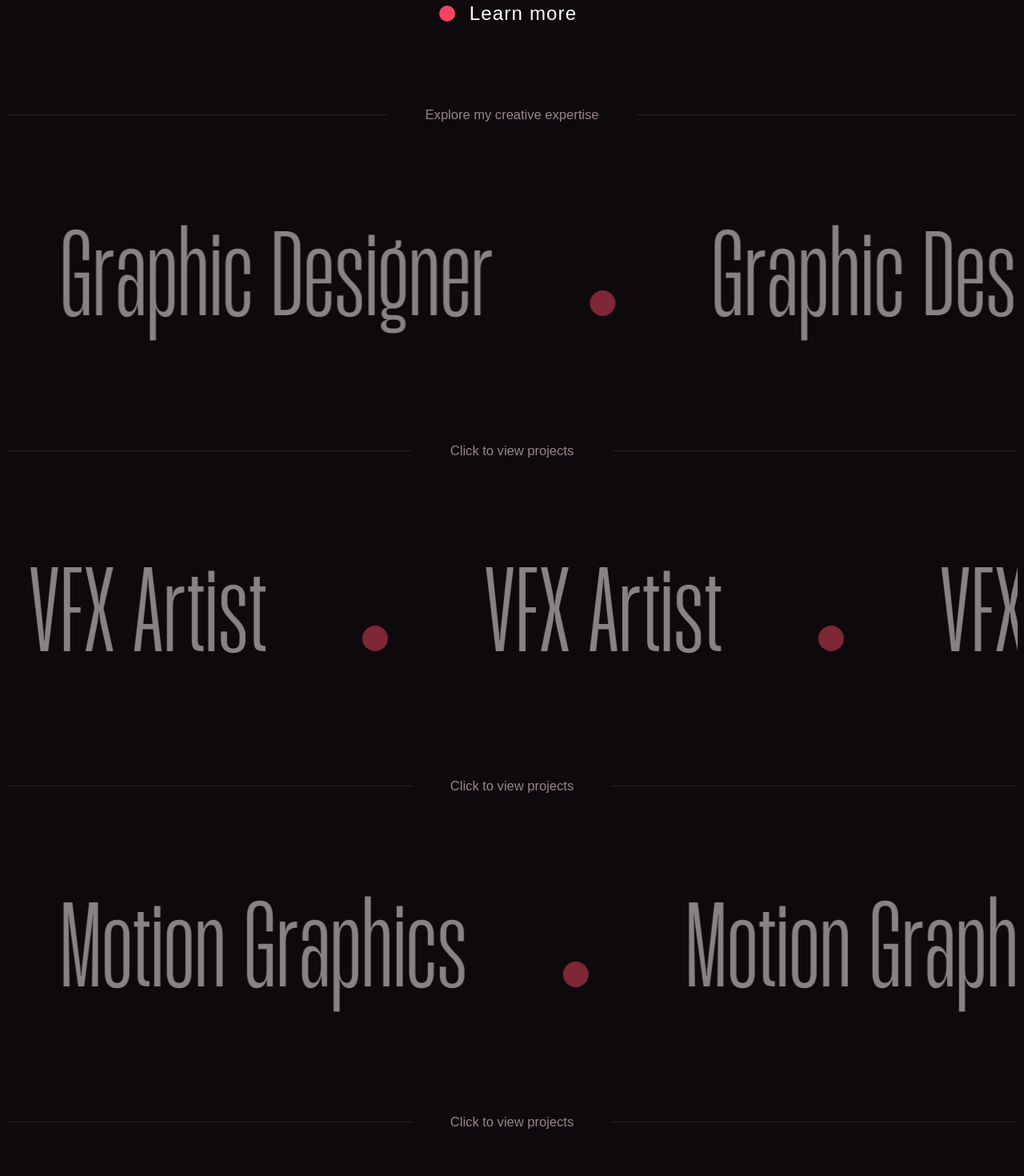
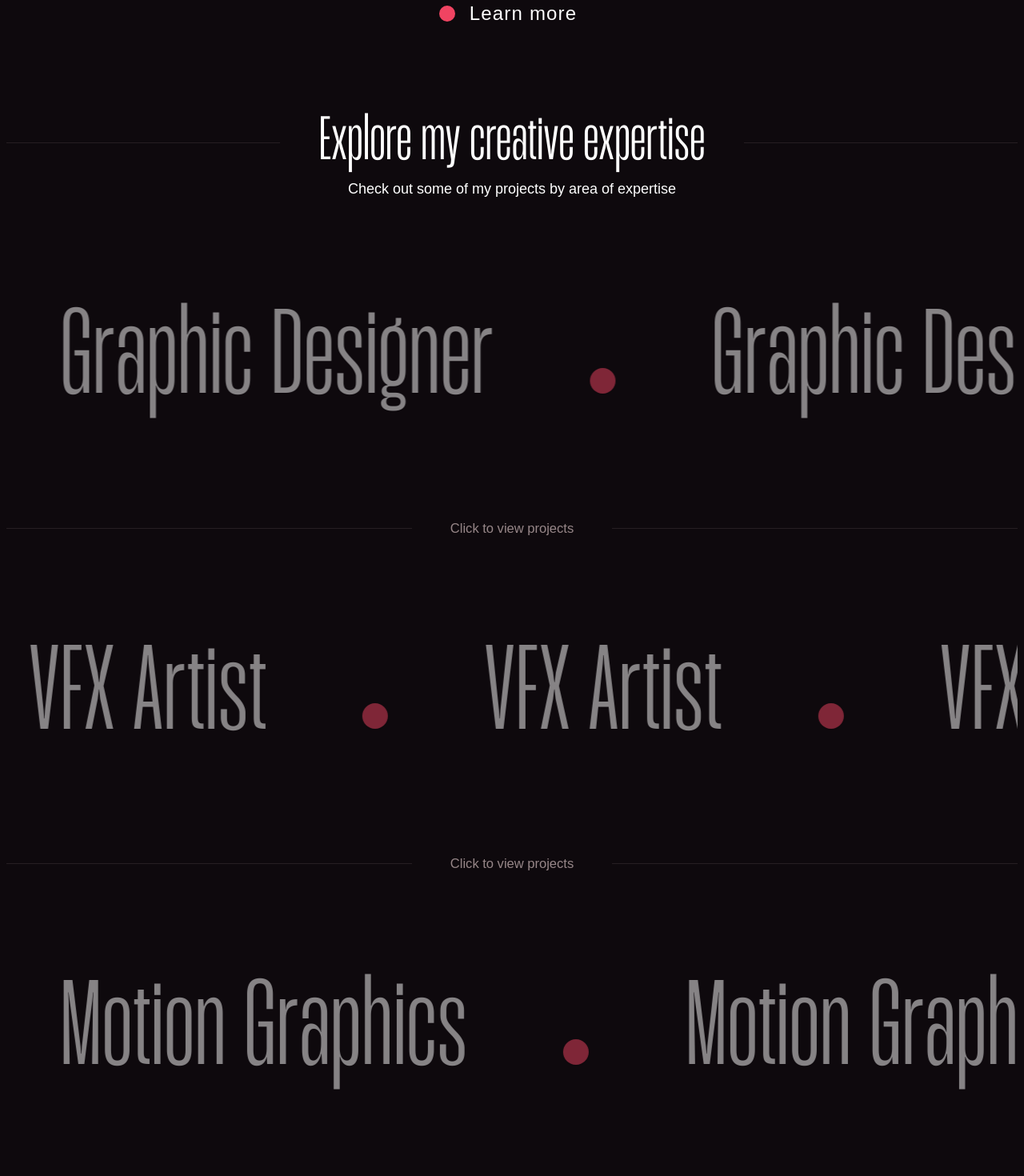
Before and after one commit to themrsami/saeedjunior, a Next.js app: page / in a window 1280 px wide. Shown: the part 1220-2690 px from the top of the page at 80% size. Built offline with nearby package versions, Linux system fonts and the light colour scheme.

Commit message:
added section heading

```diff
--- a/app/components/Skillsheading.js
+++ b/app/components/Skillsheading.js
@@ -2,7 +2,8 @@ import React from 'react'
 
 const Skillsheading = () => {
   return (
-    <div className="divider divider--center">
+    <>
+    <div className='divider divider--center'>
       <div
           className="divider__line divider__line--left"
           style={{
@@ -12,7 +13,7 @@ const Skillsheading = () => {
             transform: "translate3d(0px, 0px, 0px)"
           }}
         />
-  <div className="divider__text">
+      <div className='text-white text-subheadingclamp flex justify-center items-center'>
         Explore my creative expertise
       </div>
       <div
@@ -25,6 +26,10 @@ const Skillsheading = () => {
           }}
         />
     </div>
+    <div className='text-white text-sm sm:text-md md:text-lg mini-text flex justify-center items-center'>
+        Check out some of my projects by area of expertise
+      </div>
+    </>
   )
 }
 
--- a/tailwind.config.js
+++ b/tailwind.config.js
@@ -14,7 +14,8 @@ module.exports = {
   		},
   		fontSize: {
   			clamp: 'clamp(1rem, 5vw, 12rem)',
-			headingclamp: 'clamp(1rem, 7vw, 12rem)'
+			headingclamp: 'clamp(1rem, 7vw, 12rem)',
+			subheadingclamp: 'clamp(1rem, 6vw, 10rem)'
   		},
   		borderRadius: {
   			lg: 'var(--radius)',
```
Lines whose indentation alone changed are shown as unchanged.
